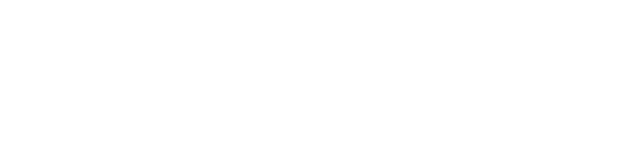
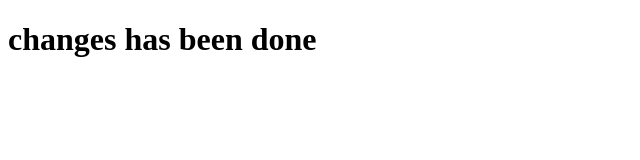
Before and after one commit to shubham20205156/git, a plain HTML site: page index.html in a window 1280 px wide. Shown: the whole page, without its empty margins (0-640 px from the left). Drawn offline with Linux system fonts and the light colour scheme.

Commit message:
updated index.html

```diff
--- a/index.html
+++ b/index.html
@@ -6,6 +6,6 @@
     <title>Document</title>
 </head>
 <body>
-
+    <h1>changes has been done </h1>
 </body>
 </html>
```
